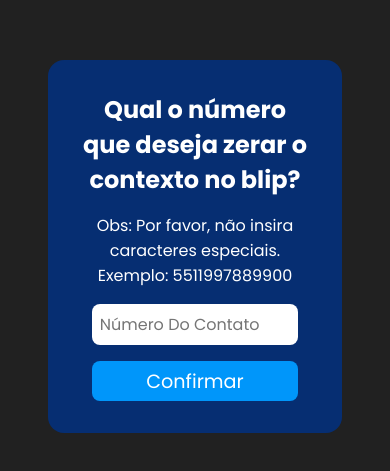
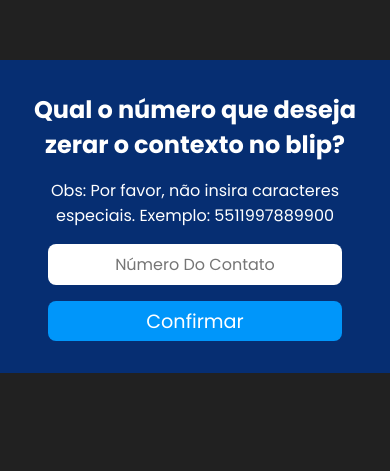
Before and after one commit to GabrielLS88/ZeradorDeContexto, a plain HTML site: page index.html in a window 390 px wide. Shown: the part 135-606 px from the top of the page. Drawn offline with Linux system fonts and the light colour scheme.

Commit message:
Response

```diff
--- a/index.css
+++ b/index.css
@@ -49,6 +49,7 @@ input[type="number"]::-webkit-inner-spin-button{
     font-size: 1rem;
     margin-bottom: 1rem;
     color: black;
+    text-align: center;
 }
 .blocoInputEBtn button{
     width: 40%;
@@ -63,11 +64,11 @@ input[type="number"]::-webkit-inner-spin-button{
 
 @media (max-width: 750px) {
     .bodyPrincipal{
-        padding: 0rem 2rem;
         margin-top: 50%;
     }
     .blocoInputEBtn{
-        width: 90%;
+        width: 100%;
+        border-radius: 0;
     }
     .blocoInputEBtn input{
         width: 90%;
```
